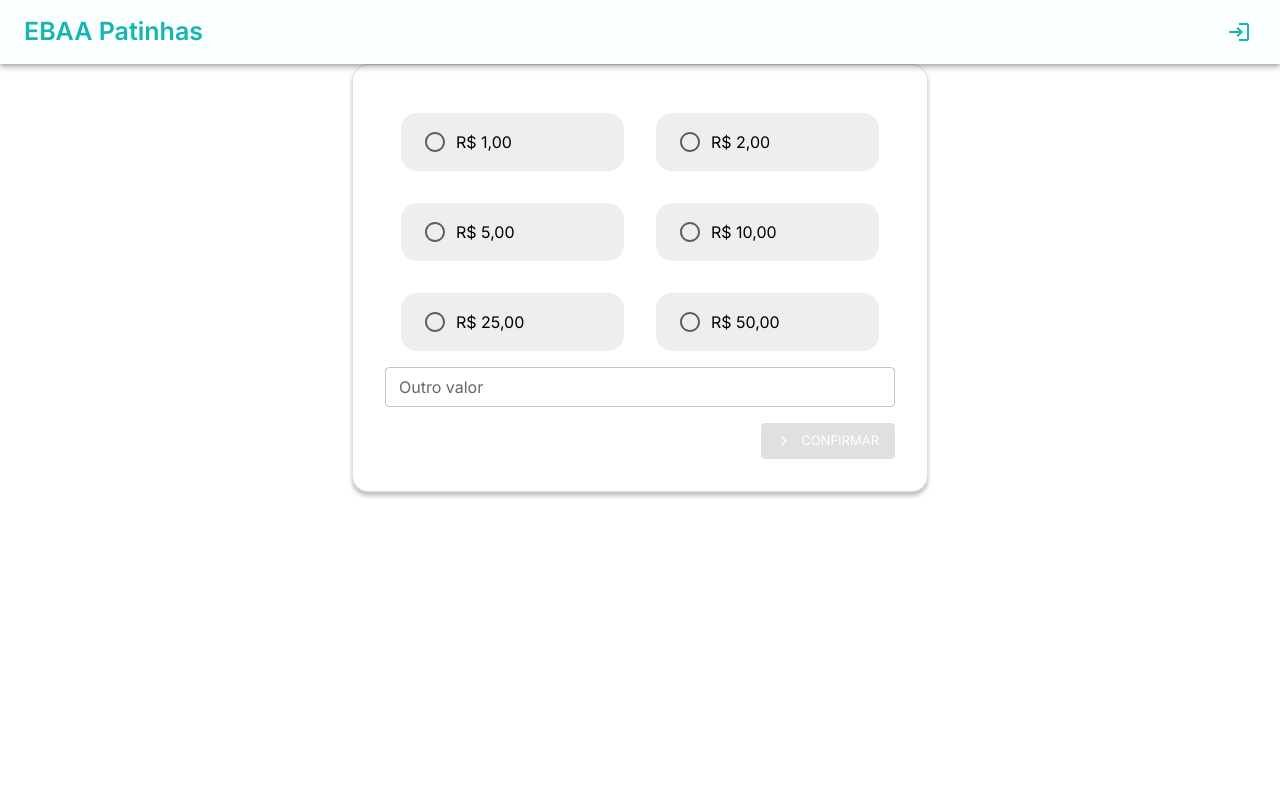
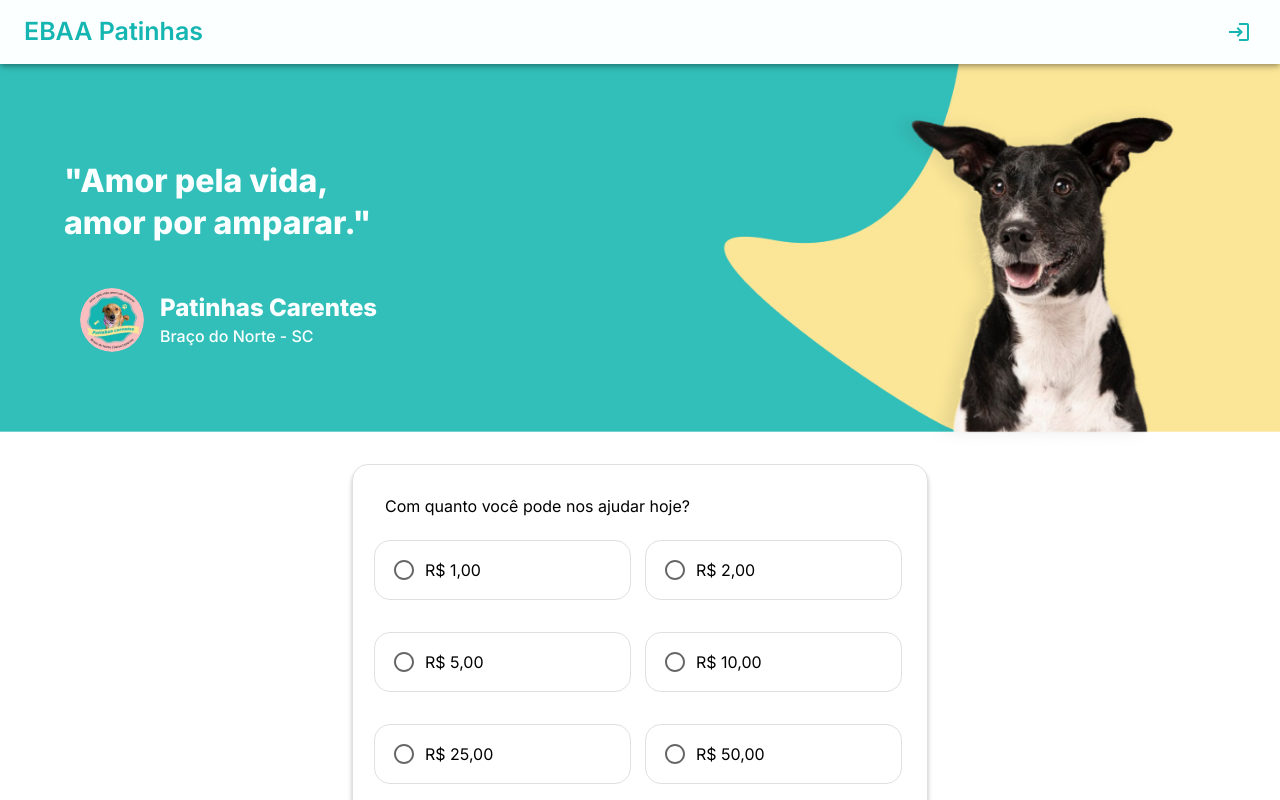
Before and after one commit to adonadel/gestao_ongs_frontend, a React (Vite) app: page /donate in a window 1280 px wide. Shown: the top 800 px of the page. Built offline with nearby package versions, Linux system fonts and the light colour scheme.

Commit message:
Adiciona estilo ao box de valores pre-setados

```diff
--- a/src/modules/donate/Donate.tsx
+++ b/src/modules/donate/Donate.tsx
@@ -1,169 +1,202 @@
 import { useEffect, useState } from "react";
+import { Container, Grid, Typography, TextField, FormControl, FormControlLabel, RadioGroup, Radio, Button } from "@mui/material";
+import { useLocation, useNavigate, useParams } from "react-router-dom";
 import { baseApi } from "../../lib/api.ts";
+import { HeaderBanner } from "../../shared/headerBanner/HeaderBanner.tsx";
 import { Message } from "../../shared/components/message/Message.tsx";
-import { useLocation, useNavigate, useParams } from "react-router-dom";
-import { Container, Grid, Typography, TextField, FormControl, FormLabel, RadioGroup, FormHelperText, FormControlLabel, Radio, Box, Button } from "@mui/material";
-import { HeaderBanner } from "../../shared/headerBanner/HeaderBanner.tsx";
 import { ChevronRight } from "@mui/icons-material";
-
 
 export const Donate = () => {
     const location = useLocation();
     const navigate = useNavigate();
     const { id } = useParams<{ id: string }>();
 
-
     const [message, setMessage] = useState("");
     const [messageType, setMessageType] = useState("");
-    const [donateValue, setDonateValue] = useState("");
-
-    const otherValue: string = "";
+    const [donateId, setDonateId] = useState("");
+    const [otherValue, setOtherValue] = useState("");
 
     const presetedDonateValues = [
-        {
-            id: 1,
-            value: "1,00"
-        },
-        {
-            id: 2,
-            value: "2,00"
-        },
-        {
-            id: 3,
-            value: "5,00"
-        },
-        {
-            id: 4,
-            value: "10,00"
-        },
-        {
-            id: 5,
-            value: "25,00"
-        },
-        {
-            id: 6,
-            value: "50,00"
-        },
-    ]
-
-
-    const handleClick = () => {
-        console.log('fechou')
-    };
-
-    const handleOtherValue = () => {
-
-    };
-
-    const handleDonateValues = (event: React.ChangeEvent<HTMLInputElement>, checked: boolean) => {
-        const value = event.target.value;
-        setDonateValue(value);
-        //continuar
-    }
+        { id: 1, value: "1,00" },
+        { id: 2, value: "2,00" },
+        { id: 3, value: "5,00" },
+        { id: 4, value: "10,00" },
+        { id: 5, value: "25,00" },
+        { id: 6, value: "50,00" },
+    ];
 
     useEffect(() => {
         if (location.pathname.includes("success")) {
+            handleSuccess();
+        } else if (location.pathname.includes("cancel")) {
+            handleCancel();
+        }
+    }, [location.pathname]);
+
+    const handleSuccess = async () => {
         try {
-                baseApi.put(`/api/finances/${id}/success`, {
+            await baseApi.put(`/api/finances/${id}/success`, {
                 message: "Contribuição feita com sucesso."
-                })
-
+            });
             setMessage("Contribuição feita com sucesso.");
             setMessageType("success");
-                navigate("/")
+            navigate("/");
+        } catch (error) {
+            handleApiError("Erro ao fazer a contribuição.");
         }
-            catch (error) {
-                setMessage("Erro ao fazer a contribuição");
-                setMessageType("error");
-            }
-        }
+    };
 
-        if (location.pathname.includes("cancel")) {
+    const handleCancel = async () => {
         try {
-                baseApi.put(`/api/finances/${id}/cancel`, {
+            await baseApi.put(`/api/finances/${id}/cancel`, {
                 message: "Contribuição cancelada."
             });
+            setMessage("Contribuição cancelada.");
+            setMessageType("error");
+            navigate("/");
+        } catch (error) {
+            handleApiError("Erro ao cancelar a contribuição.");
+        }
+    };
 
-                setMessage("Contribuiçao cancelada.");
+    const handleApiError = (errorMessage: any) => {
+        setMessage(errorMessage);
         setMessageType("error");
-                navigate("/")
-            } catch (error) {
-                setMessage("Erro ao cancelar a contribuição.");
-                setMessageType("error");
-            }
-        }
-    }, []);
+    };
 
-    const onSubmit = async () => {
-        const dto = {
-            "user_id": 1,
-            "value": 20.00,
-            "type": "INCOME",
-            "description": "Stubborn Attachments by Tyler Cowen",
+    const handleSubmit = async () => {
+        const value = parseFloat(donateId) || parseFloat(otherValue.replace(',', '.')) || 0;
+
+        if (value <= 0) {
+            handleApiError("Por favor, selecione ou insira um valor válido.");
+            return;
         }
 
         try {
-            const response = await baseApi.post('/api/finances', dto);
+            const response = await baseApi.post('/api/finances', {
+                user_id: 1,
+                value: value,
+                type: "INCOME",
+                description: "Doação",
+            });
             window.location.href = response.data.session.url;
 
         } catch (error) {
             console.error('Ocorreu um erro durante o checkout:', error);
+            handleApiError("Ocorreu um erro durante o checkout.");
         }
     };
 
+    const handleDonateValues = (event: any) => {
+        const value = event.target.value;
+        setDonateId(value);
+    };
 
+    const handleOtherValue = (event: any) => {
+        const value = event.target.value;
+        setOtherValue(value);
+        setDonateId(""); // Reset donateId when other value is changed
+    };
 
     return (
         <>
-            {/* <HeaderBanner /> */}
+            <HeaderBanner />
             <Container maxWidth="lg">
-                <Grid container justifyContent={'center'}>
-                    <Grid item xs={6} justifyContent={'flex-end'} sx={{
+                <Grid container justifyContent="center">
+
+                    <Grid item xs={12} md={6} sx={{
                         padding: '2rem',
                         borderRadius: '1rem',
                         boxShadow: '0px 4px 4px rgba(0, 0, 0, 0.25)',
                         border: '1px solid #E0E0E0',
                         backgroundColor: 'white',
                     }}>
+                        <Typography variant="h3" color="initial" sx={{
+                            fontSize: '1rem',
+                            fontWeight: 400,
+                            marginBottom: '1.5rem',
+
+                        }}>
+                            Com quanto você pode nos ajudar hoje?
+                        </Typography>
                         <FormControl component="fieldset">
-                            <RadioGroup aria-label="Valor para doar" name="donateValue">
-                                <Grid container>
-                                    {Array.isArray(presetedDonateValues) && presetedDonateValues.map((presetedValue) => (
-                                        <Grid item xs={6}>
-                                            <Box sx={{
-                                                backgroundColor: (presetedValue.id == donateValue) ? "secondary.main" : "grey.200",
-                                                margin: '1rem',
-                                                padding: '0.5rem 1.5rem',
+                            <RadioGroup aria-label="Valor para doar" name="donateValue" value={donateId} onChange={handleDonateValues}>
+                                <Grid container spacing={{
+                                    xs: "0.5rem",
+                                    sm: "2rem"
+                                }}>
+                                    {presetedDonateValues.map((presetedValue) => (
+                                        <Grid item key={presetedValue.id} xs={12} sm={6}>
+                                            <FormControlLabel
+                                                sx={{
                                                     borderRadius: '1rem',
-                                            }}>
-                                                <FormControlLabel value={presetedValue.id} control={<Radio color="primary" onChange={handleDonateValues} />} label={`R$ ${presetedValue.value}`} />
-                                            </Box>
+                                                    border: '1px solid #E0E0E0',
+                                                    padding: '.5rem',
+                                                    textAlign: 'center',
+                                                    cursor: 'pointer',
+                                                    width: '100%',
+                                                    '&:hover': {
+                                                        backgroundColor: '#F5F5F5',
+                                                    }
+
+                                                }}
+                                                value={`${presetedValue.id}`}
+                                                control={<Radio color="secondary" />}
+                                                label={`R$ ${presetedValue.value}`}
+                                            />
                                         </Grid>
                                     ))}
                                 </Grid>
                             </RadioGroup>
                         </FormControl>
+
+                        <Grid container>
+                            <Grid xs={12}>
+                                <Typography variant="h3" color="initial" sx={{
+                                    fontSize: '1rem',
+                                    fontWeight: 400,
+                                    marginTop: '2rem',
+                                    marginBottom: '1.5rem',
+
+                                }}>
+                                    Ou insira outro valor
+                                </Typography>
                                 <TextField
                                     id="otherValue"
                                     label="Outro valor"
                                     value={otherValue}
                                     onChange={handleOtherValue}
+                                    fullWidth
+                                    type="number"
+                                    size="large"
+                                    InputLabelProps={{
+                                        shrink: true,
+                                    }}
                                 />
+                            </Grid>
 
+                        </Grid>
+
+                        <Grid container>
+                            <Grid xs={12} display={'flex'} justifyContent={'center'} mt={4}>
                                 <Button
-                            type="submit"
+                                    type="button"
                                     variant="contained"
                                     color="secondary"
-                            disabled={!donateValue ? true : false}
+                                    size="large"
+                                    disabled={!donateId && !otherValue}
+                                    onClick={handleSubmit}
                                     startIcon={<ChevronRight fontSize='small' color='primary' />}
-                            sx={{ padding: '8px 16px', float: "right", marginTop: "1rem" }}
                                 >
                                     <Typography sx={{ fontSize: '.8125rem', color: 'primary.main' }}>Confirmar</Typography>
                                 </Button>
                             </Grid>
                         </Grid>
+
+                    </Grid>
+                </Grid>
             </Container>
-            <Message message={message} type={messageType} open={!!message} onClose={handleClick}></Message>
+            <Message message={message} type={messageType} open={!!message} onClose={() => setMessage("")} />
         </>
     );
-}
+};
```
Lines whose indentation alone changed are shown as unchanged.
